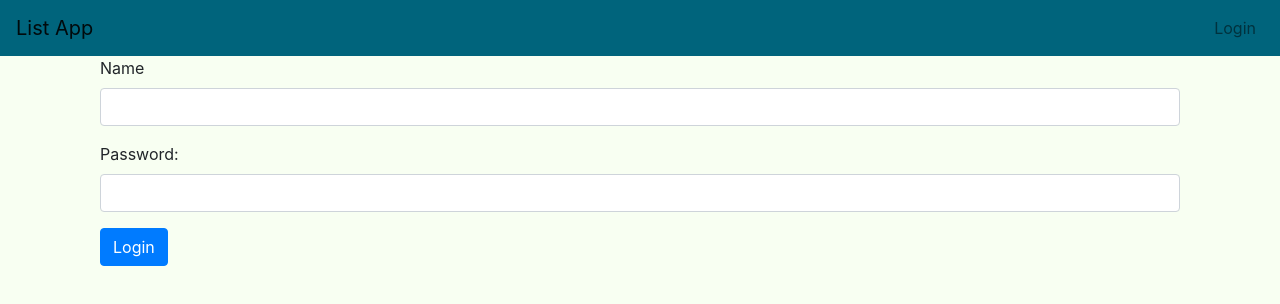
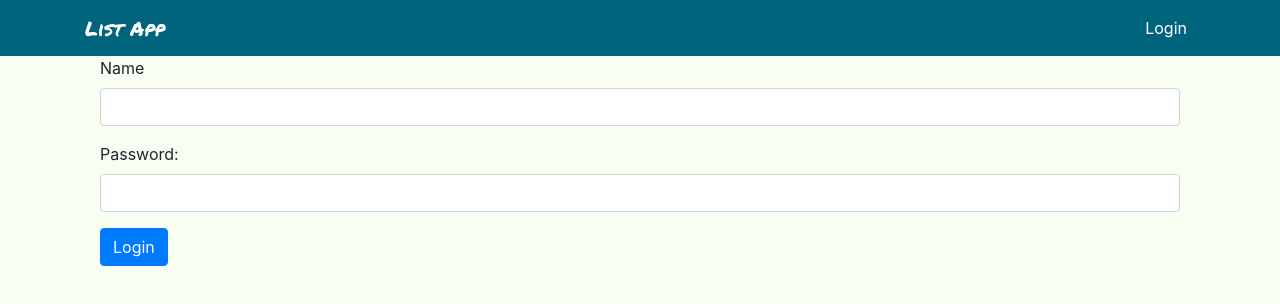
Before and after one commit to alexaverill/ListApp, a React (Create React App) app in the folder lists/: page /login in a window 1280 px wide. Shown: the top 304 px of the page. Built offline with nearby package versions, Linux system fonts and the light colour scheme.

Commit message:
Fixing some of navigation bar font, color, and width

```diff
--- a/lists/public/index.html
+++ b/lists/public/index.html
@@ -15,6 +15,7 @@
       user's mobile device or desktop. See https://developers.google.com/web/fundamentals/web-app-manifest/
     -->
     <link rel="manifest" href="%PUBLIC_URL%/manifest.json" />
+    <link href="https://fonts.googleapis.com/css2?family=Open+Sans:wght@400;700&family=Permanent+Marker&display=swap" rel="stylesheet">
     <!--
       Notice the use of %PUBLIC_URL% in the tags above.
       It will be replaced with the URL of the `public` folder during the build.
--- a/lists/src/Navigation.js
+++ b/lists/src/Navigation.js
@@ -3,6 +3,7 @@ import Navbar from 'react-bootstrap/Navbar';
 import Nav from 'react-bootstrap/Nav';
 import NavDropdown from 'react-bootstrap/NavDropdown';
 import {getUsername} from './Session'
+import Container from 'react-bootstrap/Container';
 class Navigation extends React.Component {
     constructor(props) {
         super(props);
@@ -16,6 +17,7 @@ class Navigation extends React.Component {
         return (
 
             <Navbar expand="lg">
+                <Container>
                 <Navbar.Brand href="/">List App</Navbar.Brand>
                 <Navbar.Toggle aria-controls="basic-navbar-nav" />
                 <Navbar.Collapse id="" className="justify-content-end">
@@ -30,6 +32,7 @@ class Navigation extends React.Component {
                         </NavDropdown>}
                     </Nav>
                 </Navbar.Collapse>
+                </Container>
             </Navbar>
         );
     }
--- a/lists/src/index.css
+++ b/lists/src/index.css
@@ -83,3 +83,11 @@ code {
 .card{
   margin:3%;
 }
+.navbar-light .navbar-brand{
+    color: white;
+    font-family: 'Permanent Marker', cursive;
+
+}
+.navbar-light .navbar-nav .nav-link {
+  color:white;
+}
```
